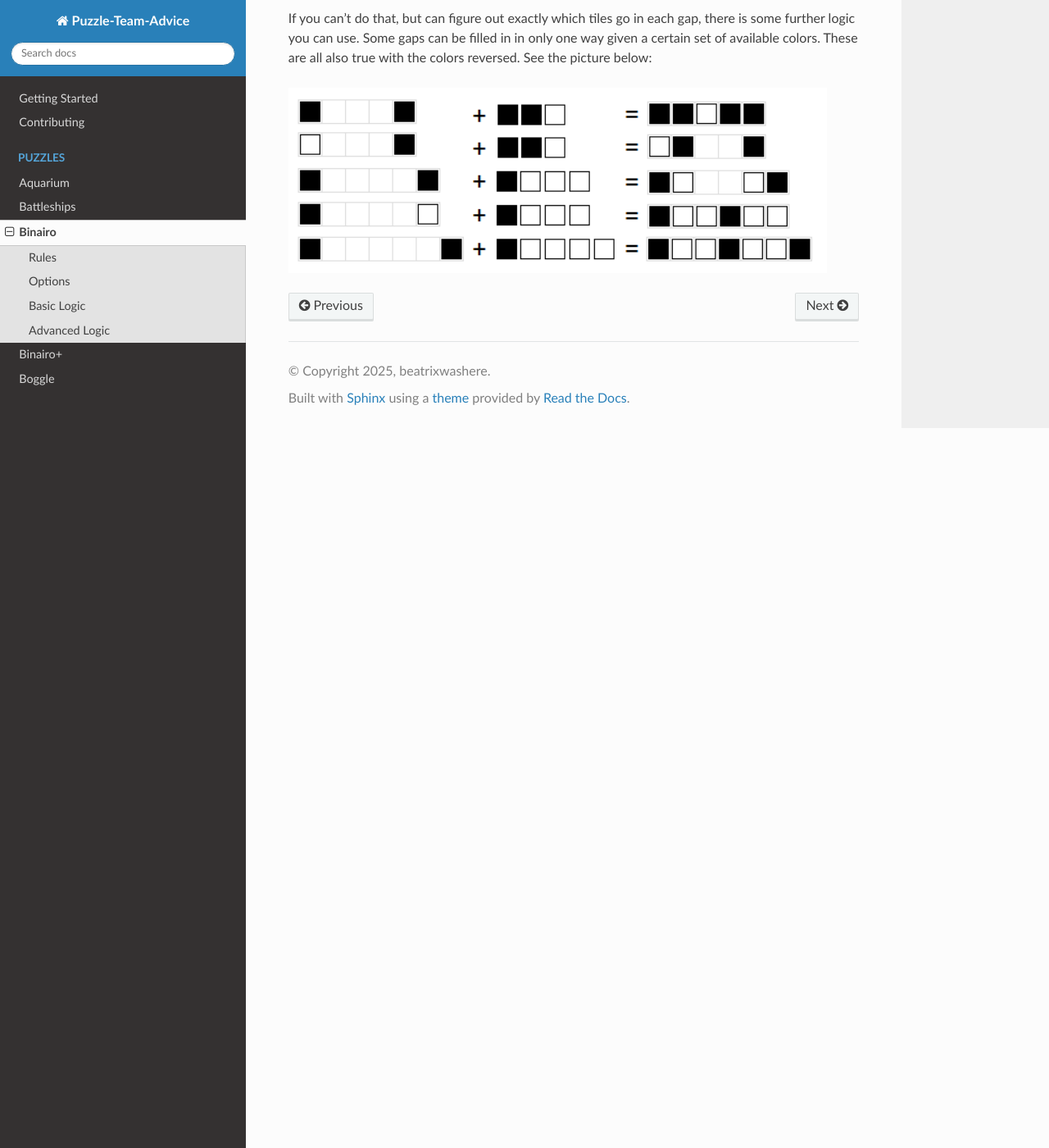
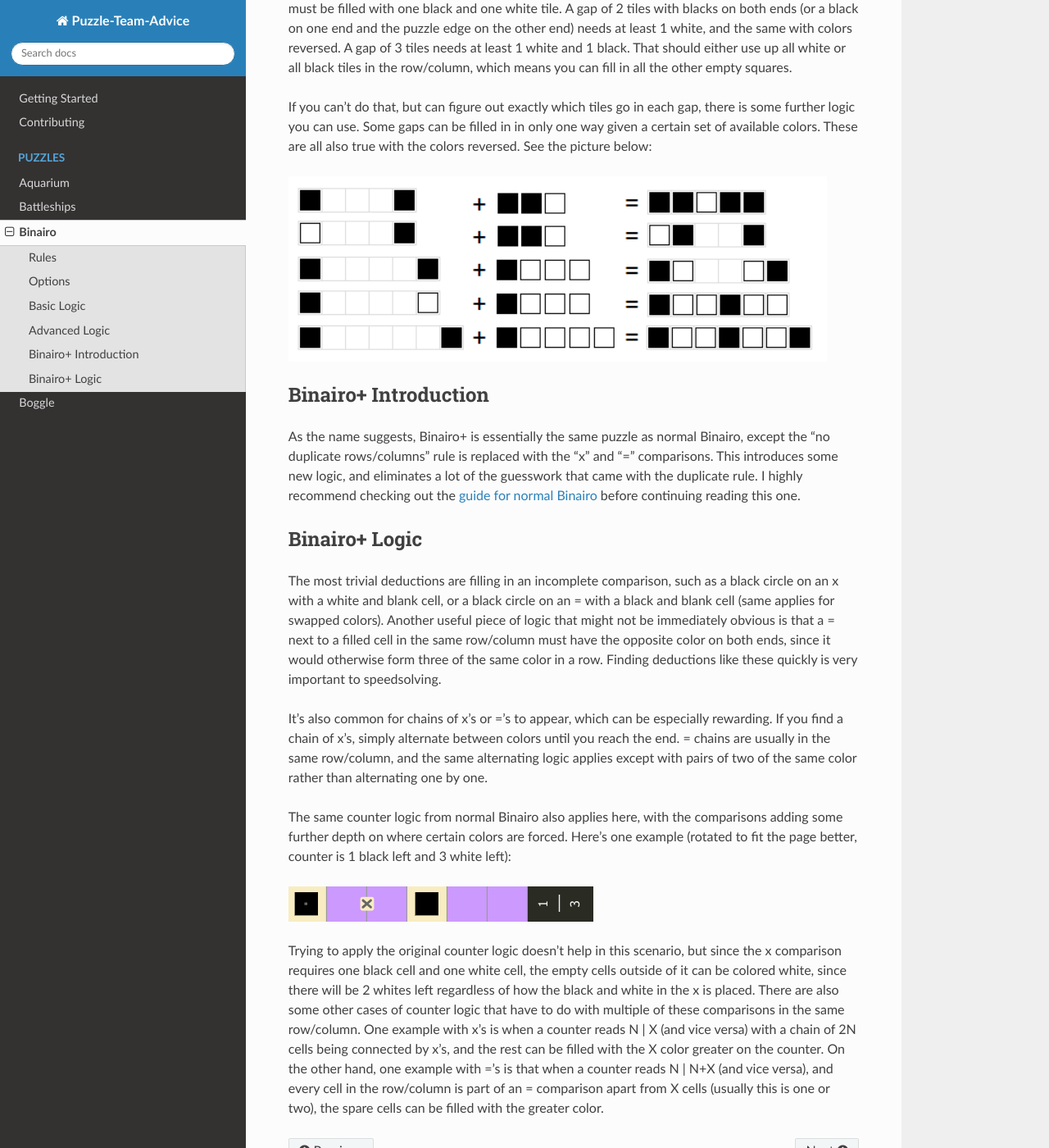
Before and after one commit to Ailurust/puzzle-team-advice, a Sphinx documentation site: the page built from docs/source/puzzles/binairo.rst, in a window 1280 px wide and 1400 px high, scrolled down 1429 px. Shown: the whole window at 82% size. Built offline with Sphinx 7.4.7 and the Read the Docs theme 3.1.0, drawn with Linux system fonts in a browser that asks for light colours; pages that are not in the unit, such as notebooks, are missing from menus; some of the changed text lies outside the part shown.

Commit message:
combine binairo and binairo+ pages

```diff
--- a/docs/source/puzzles/binairo.rst
+++ b/docs/source/puzzles/binairo.rst
@@ -12,14 +12,17 @@ Rules
 
   1. Each row and each column must contain an equal number of white and black circles.
   2. More than two circles of the same color can't be adjacent.
-  3. Each row and column is unique.
+  3. **Binairo:** Each row and column is unique.
+  4. **Binairo+:** Two cells with a "=" sign between them should contain circles of the same type.
+  4. **Binairo+:** Two cells with a "x" sign between them should contain circles of the opposite type.
 
 Options
 -------
 
 * “Highlight 3 in a row of the same color”
 * “Highlight more than allowed of the same color”
-* “Highlight duplicate rows/columns”
+* **Binairo:** “Highlight duplicate rows/columns”
+* **Binairo+:** Highlight comparison errors"
 * “Prominent errors”
 * “Show counters” + “Count remaining”
 * The "Squares" style can be helpful for spotting patterns.
@@ -28,7 +31,7 @@ Options
 Basic Logic
 -----------
 
-*(the remainder of this page is sourced from qqwref's doc)*
+*(this and the next section of this page is sourced from qqwref's doc)*
 
 The basic logic is pretty easy. If you see two squares of the same color and a blank square on either side,
 fill in the blank square with the other color. If you see two squares of the same color separated by a 1-tile blank gap,
@@ -60,3 +63,38 @@ Some gaps can be filled in in only one way given a certain set of available colo
 colors reversed. See the picture below:
 
 .. image:: ../img/binairo/gaps.png
+
+Binairo+ Introduction
+---------------------
+
+As the name suggests, Binairo+ is essentially the same puzzle as normal Binairo, except the "no duplicate rows/columns"
+rule is replaced with the "x" and "=" comparisons. This introduces some new logic, and eliminates a lot of the guesswork
+that came with the duplicate rule. I highly recommend checking out the
+`guide for normal Binairo <https://puzzle-team-advice.readthedocs.io/en/latest/puzzles/binairo.html>`_ before continuing
+reading this one.
+
+Binairo+ Logic
+--------------
+
+The most trivial deductions are filling in an incomplete comparison, such as a black circle on an x with a white and blank
+cell, or a black circle on an = with a black and blank cell (same applies for swapped colors). Another useful piece of
+logic that might not be immediately obvious is that a = next to a filled cell in the same row/column must have the opposite
+color on both ends, since it would otherwise form three of the same color in a row. Finding deductions like these quickly
+is very important to speedsolving.
+
+It's also common for chains of x's or ='s to appear, which can be especially rewarding. If you find a chain of x's, simply
+alternate between colors until you reach the end. = chains are usually in the same row/column, and the same alternating
+logic applies except with pairs of two of the same color rather than alternating one by one.
+
+The same counter logic from normal Binairo also applies here, with the comparisons adding some further depth on where
+certain colors are forced. Here's one example (rotated to fit the page better, counter is 1 black left and 3 white left):
+
+.. image:: ../img/binairo-plus/xforce.png
+
+Trying to apply the original counter logic doesn't help in this scenario, but since the x comparison requires one black cell
+and one white cell, the empty cells outside of it can be colored white, since there will be 2 whites left regardless of how
+the black and white in the x is placed. There are also some other cases of counter logic that have to do with multiple of
+these comparisons in the same row/column. One example with x's is when a counter reads N | X (and vice versa) with a chain
+of 2N cells being connected by x's, and the rest can be filled with the X color greater on the counter. On the other hand,
+one example with ='s is that when a counter reads N | N+X (and vice versa), and every cell in the row/column is part of an
+= comparison apart from X cells (usually this is one or two), the spare cells can be filled with the greater color.
```
Also changed, not shown: docs/source/puzzles/binairo-plus.rst (deleted, +0 -65 lines).
